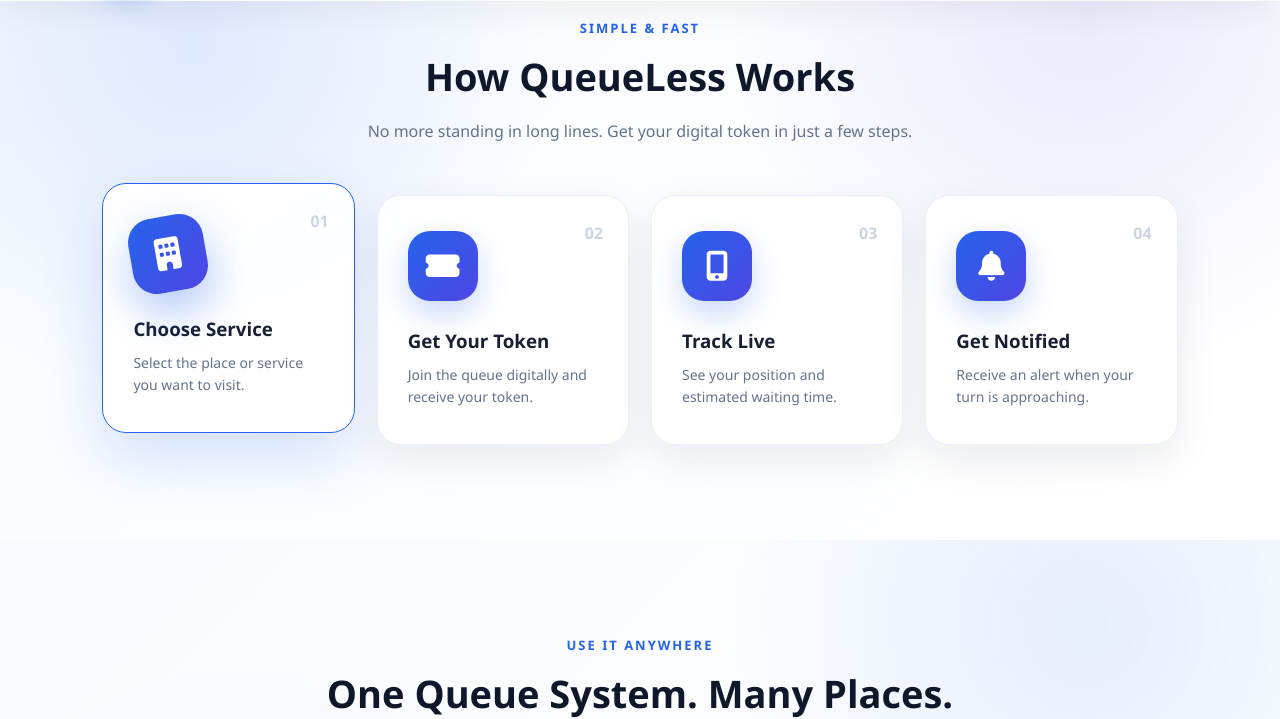
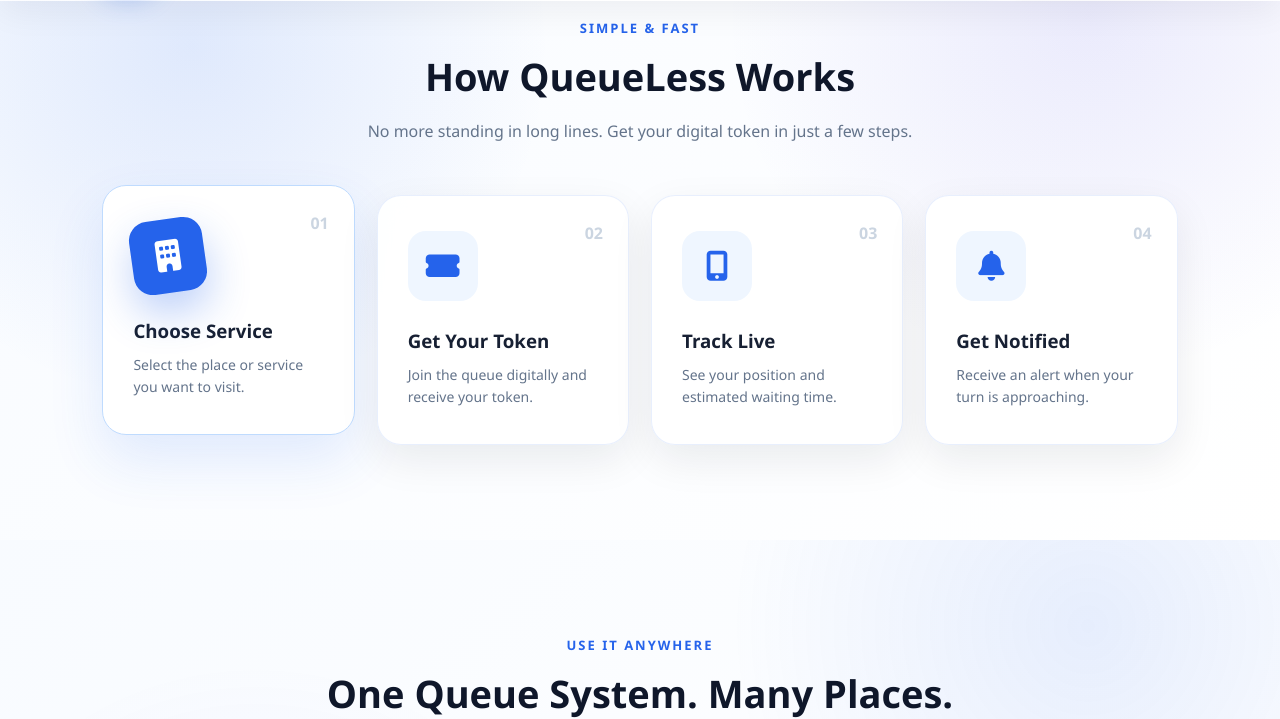
Before and after one commit to Ramu9391/QueueLess, a website: page index.html in a window 1280 px wide. In both pictures the pointer is over the element 228 px from the left and 1396 px from the top of the page. Shown: the part 1077-1796 px from the top of the page. Drawn offline with Linux system fonts and the light colour scheme.

Commit message:
Updated How QueueLess Works section

```diff
--- a/css/style.css
+++ b/css/style.css
@@ -811,47 +811,46 @@
 
 .step-card:hover{
 
-    transform:translateY(-12px);
-
-    border-color:#2563eb;
-
-    box-shadow:0 25px 60px rgba(37,99,235,.18);
+    transform:translateY(-10px);
+
+    background:#ffffff;
+
+    border-color:#bfdbfe;
+
+    box-shadow:0 25px 55px rgba(37,99,235,.12);
 
 }
 
 .step-card:hover .step-icon{
 
-transform:rotate(-10deg) scale(1.08);
-
-box-shadow:0 18px 40px rgba(37,99,235,.35);
+    background:#2563eb;
+    color:#ffffff;
+
+    transform:rotate(-8deg) scale(1.05);
+
+    box-shadow:0 18px 40px rgba(37,99,235,.30);
 
 }
 
 .step-icon{
 
     width:70px;
-
     height:70px;
 
     display:flex;
-
     align-items:center;
-
     justify-content:center;
 
-border-radius:22px;
-
-background:linear-gradient(135deg,#2563eb,#4f46e5);
-
-color:#ffffff;
+    border-radius:18px;
+
+    background:#eff6ff;
+    color:#2563eb;
 
     font-size:30px;
 
-box-shadow:0 12px 30px rgba(37,99,235,.25);
-
     margin-bottom:25px;
 
-transition:.35s;
+    transition:all .35s ease;
 
 }
 
```
Lines whose indentation alone changed are shown as unchanged.
